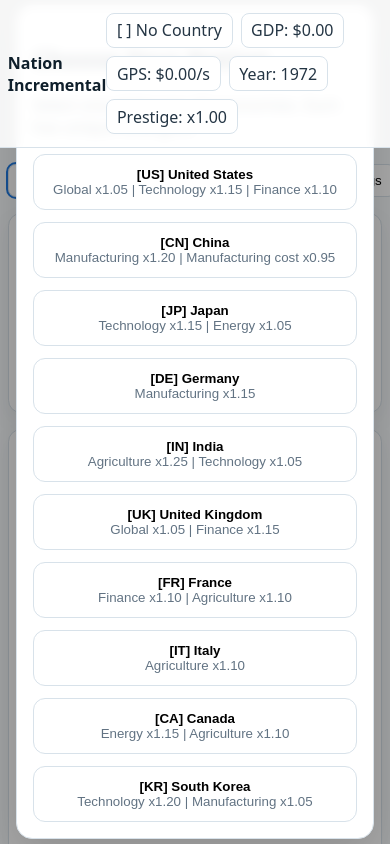
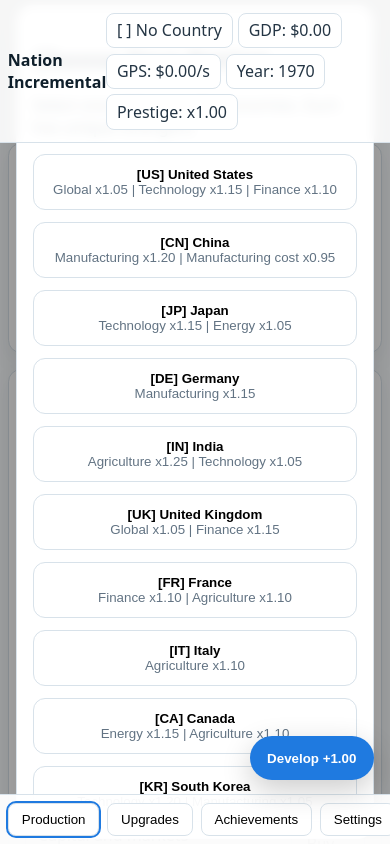
Before and after one commit to Stiven-Gjekaj/nation-incremental, a plain HTML site: page index.html in a window 390 px wide. Shown: the top 844 px of the page. Drawn offline with Linux system fonts and the light colour scheme.

Commit message:
mobile update

```diff
--- a/game.js
+++ b/game.js
@@ -126,6 +126,8 @@
   dbgUnlockUpgrades: document.getElementById('dbgUnlockUpgrades'),
   dbgFast10s: document.getElementById('dbgFast10s'),
   debugInfo: document.getElementById('debugInfo'),
+  developFab: document.getElementById('developFab'),
+  clickPowerFab: document.getElementById('clickPowerFab'),
 };
 
 // -------------------- Core calcs --------------------
@@ -298,6 +300,7 @@
   const gps = totalGps();
   el.gps.textContent = '$' + format(gps, 2) + '/s';
   el.clickPower.textContent = format(clickPower(), 2);
+  if (el.clickPowerFab) el.clickPowerFab.textContent = format(clickPower(), 2);
   const c = getCountry();
   el.countryName.textContent = c? c.name : 'No Country';
   el.countryFlag.textContent = c? '['+c.flag+']' : '[ ]';
@@ -335,7 +338,7 @@
   const dt = Math.max(0, now() - (G.lastTick||now())); const sec = dt/1000;
   const gps = totalGps(); G.gdp += gps * sec; G.totalGained += gps * sec;
   // offline time advance
-  const yearsAdd = YEARS_PER_SECOND * sec; G.currentYear += yearsAdd; if (G.currentYear >= 2020){ G.currentYear = 2020; G.endGame=true; onEndGame(); }
+  const yearsAdd = YEARS_PER_SECOND * sec; G.currentYear += yearsAdd; if (G.currentYear >= 2070){ G.currentYear = 2070; G.endGame=true; onEndGame(); }
 }
 
 el.saveBtn.addEventListener('click', ()=>{ saveGame(); flash('Game saved.'); });
@@ -353,6 +356,11 @@
 });
 // Develop click (manual income)
 document.getElementById('developBtn').addEventListener('click', ()=>{
+  const gain = clickPower();
+  G.gdp += gain; G.totalGained += gain; updateHeader(); saveSoon();
+});
+// Mobile floating develop
+el.developFab.addEventListener('click', ()=>{
   const gain = clickPower();
   G.gdp += gain; G.totalGained += gain; updateHeader(); saveSoon();
 });
@@ -386,9 +394,9 @@
 }
 
 // -------------------- Time & Events --------------------
-const YEARS_PER_SECOND = 0.5; // 0.5 in-game years per real second
-function advanceTime(dt){ if (G.endGame) return; G.currentYear += YEARS_PER_SECOND * dt; if (G.currentYear >= 2020){ G.currentYear=2020; G.endGame=true; onEndGame(); } }
-function onEndGame(){ const gain = prestigeGain(); showEventBanner('Run Complete', `The year is 2020. You generated $${format(G.totalGained)} total GDP. You can prestige for ${gain} influence and play again.`, 0, true); }
+const YEARS_PER_SECOND = 0.05; // 0.05 in-game years per real second (5/100)
+function advanceTime(dt){ if (G.endGame) return; G.currentYear += YEARS_PER_SECOND * dt; if (G.currentYear >= 2070){ G.currentYear=2070; G.endGame=true; onEndGame(); } }
+function onEndGame(){ const gain = prestigeGain(); showEventBanner('Run Complete', `The year is 2070. You generated $${format(G.totalGained)} total GDP. You can prestige for ${gain} influence and play again.`, 0, true); }
 
 function scheduleNextEvent(){ const min=20000, max=40000; G.nextEventAt = now() + (min + Math.random()*(max-min)); }
 function handleEvents(){
@@ -406,7 +414,7 @@
 // -------------------- Debug --------------------
 el.debugToggle.addEventListener('change', ()=>{ G.debug = el.debugToggle.checked; el.debugTools.style.display = G.debug? 'flex':'none'; el.debugInfo.style.display = G.debug? 'block':'none'; saveSoon(); renderDebugInfo(); });
 el.dbgAddMoney.addEventListener('click', ()=>{ if(!G.debug) return; G.gdp += 1_000_000; G.totalGained += 1_000_000; updateHeader(); });
-el.dbgAdvanceYear.addEventListener('click', ()=>{ if(!G.debug) return; G.currentYear = Math.min(2020, G.currentYear+1); updateHeader(); });
+el.dbgAdvanceYear.addEventListener('click', ()=>{ if(!G.debug) return; G.currentYear = Math.min(2070, G.currentYear+1); updateHeader(); });
 el.dbgTriggerEvent.addEventListener('click', ()=>{ if(!G.debug) return; triggerEvent(EVENT_DEFS[Math.floor(Math.random()*EVENT_DEFS.length)]); });
 el.dbgUnlockUpgrades.addEventListener('click', ()=>{ if(!G.debug) return; for (const u of UPGRADE_DEFS){ if (!G.upgradesBought[u.id]){ u.buy(); G.upgradesBought[u.id]=true; } } renderUpgrades(); updateHeader(); });
 el.dbgFast10s.addEventListener('click', ()=>{ if(!G.debug) return; const s=10; const gps = totalGps(); G.gdp += gps*s; G.totalGained += gps*s; updateHeader(); });
@@ -427,3 +435,15 @@
 renderAll();
 setInterval(loop, 100);
 setInterval(saveGame, 10000);
+
+// -------------------- Mobile detection --------------------
+(function setupMobile(){
+  try{
+    const ua = navigator.userAgent || '';
+    const isTouch = window.matchMedia && (matchMedia('(pointer: coarse)').matches || matchMedia('(hover: none)').matches);
+    const isSmall = window.innerWidth <= 820;
+    const isMobileUA = /(Android|iPhone|iPad|iPod|Mobile|Windows Phone)/i.test(ua);
+    const isMobile = isTouch || isSmall || isMobileUA;
+    if (isMobile) document.body.classList.add('is-mobile');
+  }catch{}
+})();
--- a/index.html
+++ b/index.html
@@ -76,7 +76,7 @@
             <li>Choose a nation to gain unique bonuses.</li>
             <li>Click Develop to earn GDP; buy industries to automate income.</li>
             <li>Milestones at 10/25/50/100 unlock industry upgrades.</li>
-            <li>The calendar advances from 1970 to 2020; at 2020 the run ends.</li>
+            <li>The calendar advances from 1970 to 2070; at 2070 the run ends.</li>
             <li>Prestige to gain influence points for permanent bonuses.</li>
             <li>Random events can help or hinder production temporarily.</li>
           </ul>
@@ -108,6 +108,11 @@
       </section>
     </main>
 
+    <!-- Mobile-only floating Develop button -->
+    <button id="developFab" class="fab" aria-label="Develop (mobile)">
+      Develop +<span id="clickPowerFab">1</span>
+    </button>
+
     <div id="countryModal" class="modal" role="dialog" aria-modal="true" aria-labelledby="countryTitle" style="display:none">
       <div class="modal-content">
         <h2 id="countryTitle">Choose Your Nation</h2>
--- a/style.css
+++ b/style.css
@@ -66,3 +66,14 @@
 .footer{border-top:1px solid var(--border); margin-top:1rem; padding:1rem 0; color:var(--muted)}
 
 @media (max-width:820px){ .grid.industries{grid-template-columns:1fr} }
+
+/* Mobile adaptations */
+body.is-mobile .tabs{position:fixed; bottom:0; left:0; right:0; padding:.5rem; background:rgba(255,255,255,.96); border-top:1px solid var(--border); z-index:20; justify-content:space-around}
+body.is-mobile main{padding-bottom:90px}
+body.is-mobile .btn{padding:.7rem 1rem; font-size:1rem}
+body.is-mobile .industry .actions .btn{padding:.6rem .9rem}
+body.is-mobile .topbar .stats{gap:.35rem}
+
+.fab{position:fixed; right:16px; bottom:64px; z-index:25; display:none; border:none; background:#1f7ae0; color:#fff; padding:.9rem 1.1rem; border-radius:999px; box-shadow:0 10px 30px rgba(0,0,0,.2); font-weight:700; cursor:pointer}
+.fab:active{transform:translateY(1px)}
+body.is-mobile .fab{display:inline-block}
```
